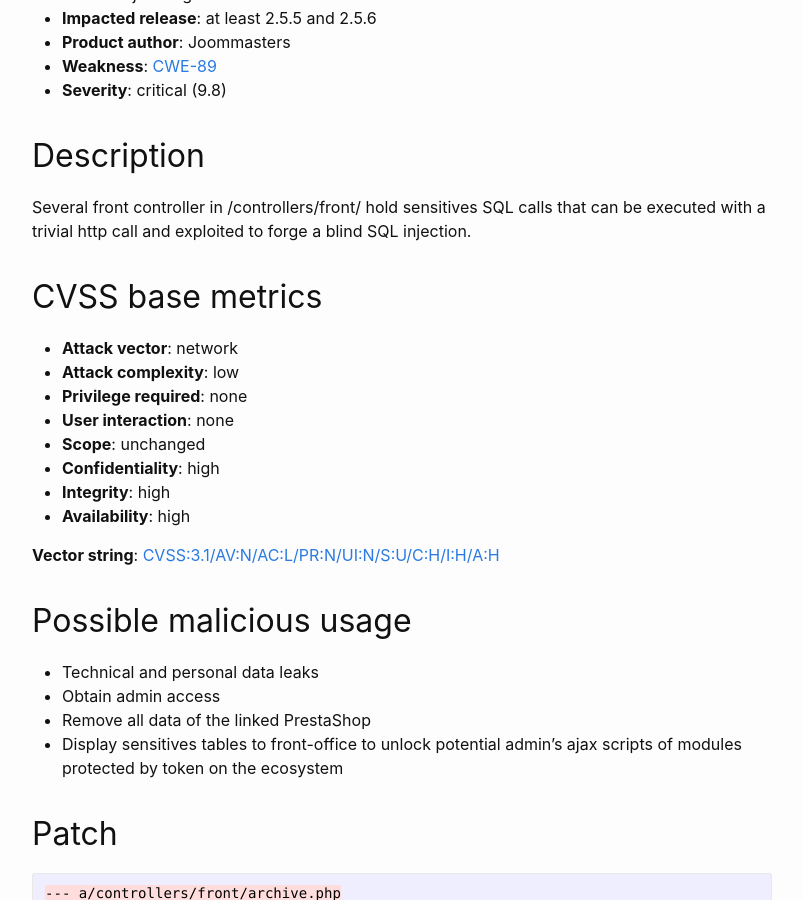
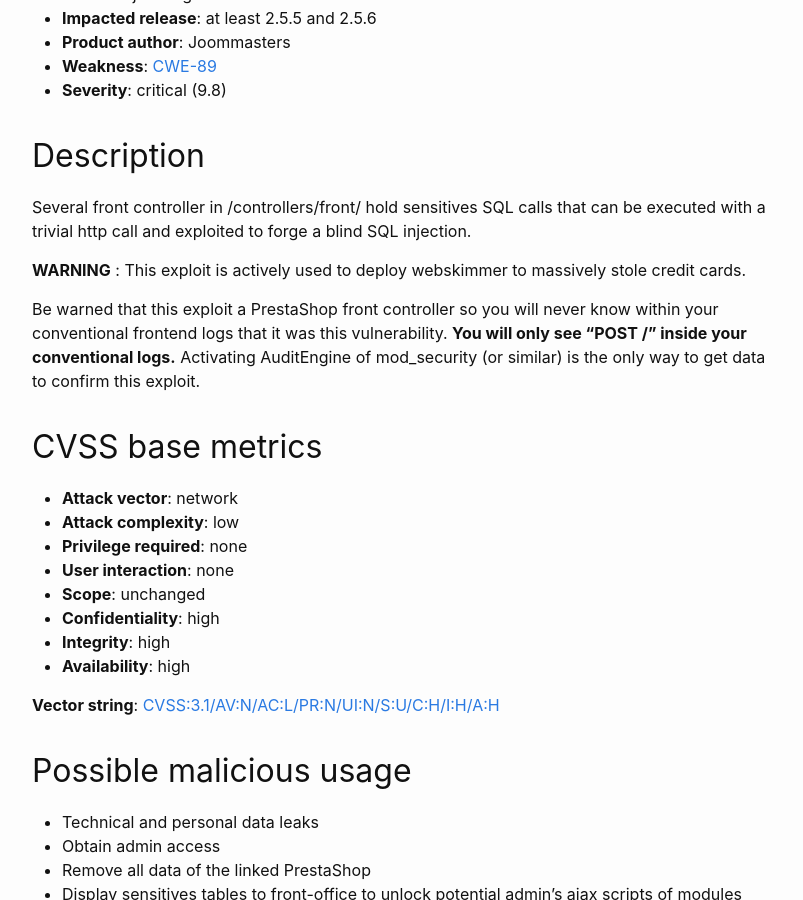
Before and after one commit to friends-of-presta/security-advisories, a Jekyll site: the page built from _posts/2023-03-13-jmsblog.md, in a window 1280 px wide and 900 px high, scrolled down 534 px. Shown: the whole window, without its empty margins (238-1041 px from the left). Built offline with Jekyll 4.4.1, drawn with Linux system fonts in a browser that asks for light colours.

Commit message:
Update 2023-03-13-jmsblog.md

```diff
--- a/_posts/2023-03-13-jmsblog.md
+++ b/_posts/2023-03-13-jmsblog.md
@@ -29,6 +29,9 @@ This module is for the PrestaShop e-commerce platform and mainly provided with j
 
 Several front controller in /controllers/front/ hold sensitives SQL calls that can be executed with a trivial http call and exploited to forge a blind SQL injection.
 
+**WARNING** : This exploit is actively used to deploy webskimmer to massively stole credit cards.
+
+Be warned that this exploit a PrestaShop front controller so you will never know within your conventional frontend logs that it was this vulnerability. **You will only see "POST /" inside your conventional logs.** Activating AuditEngine of mod_security (or similar) is the only way to get data to confirm this exploit.
 
 ## CVSS base metrics
 
```
